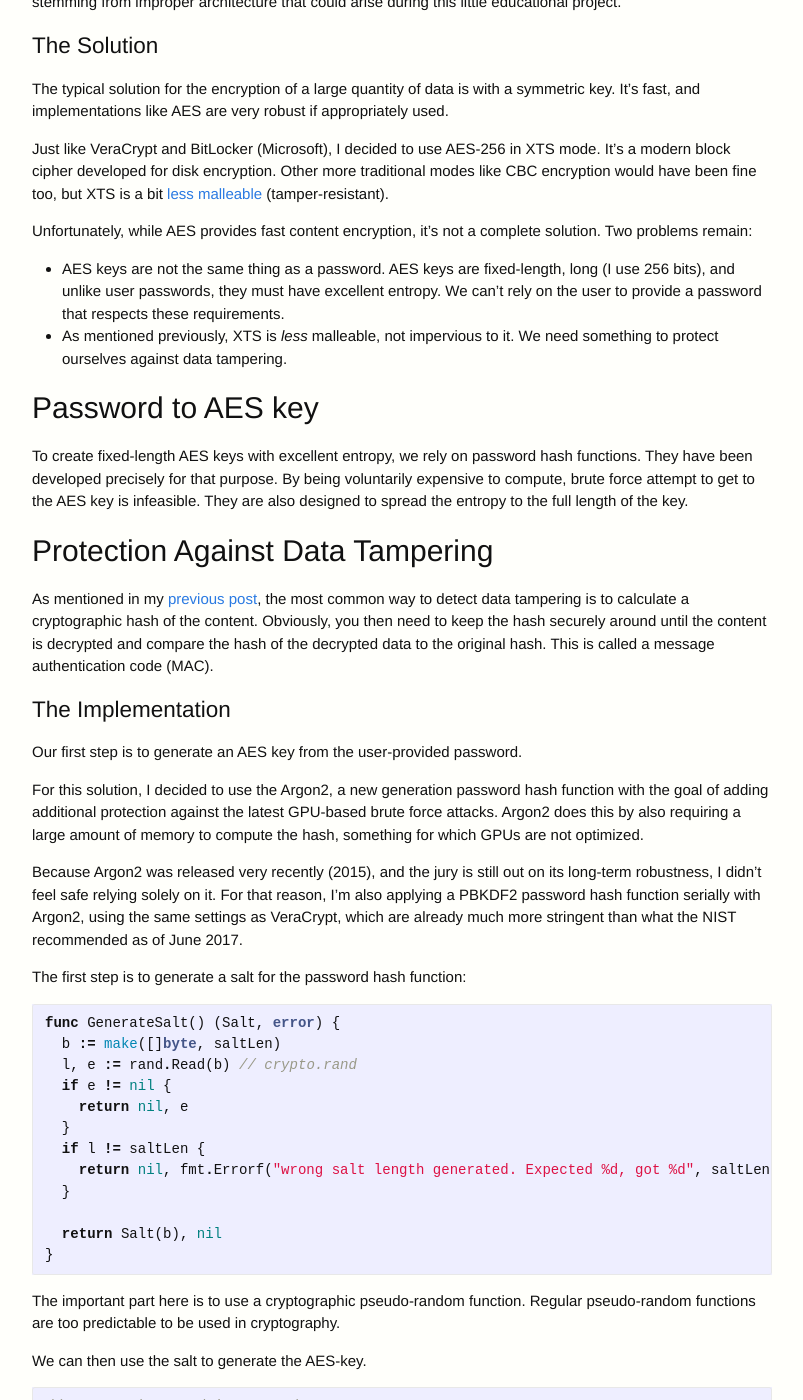
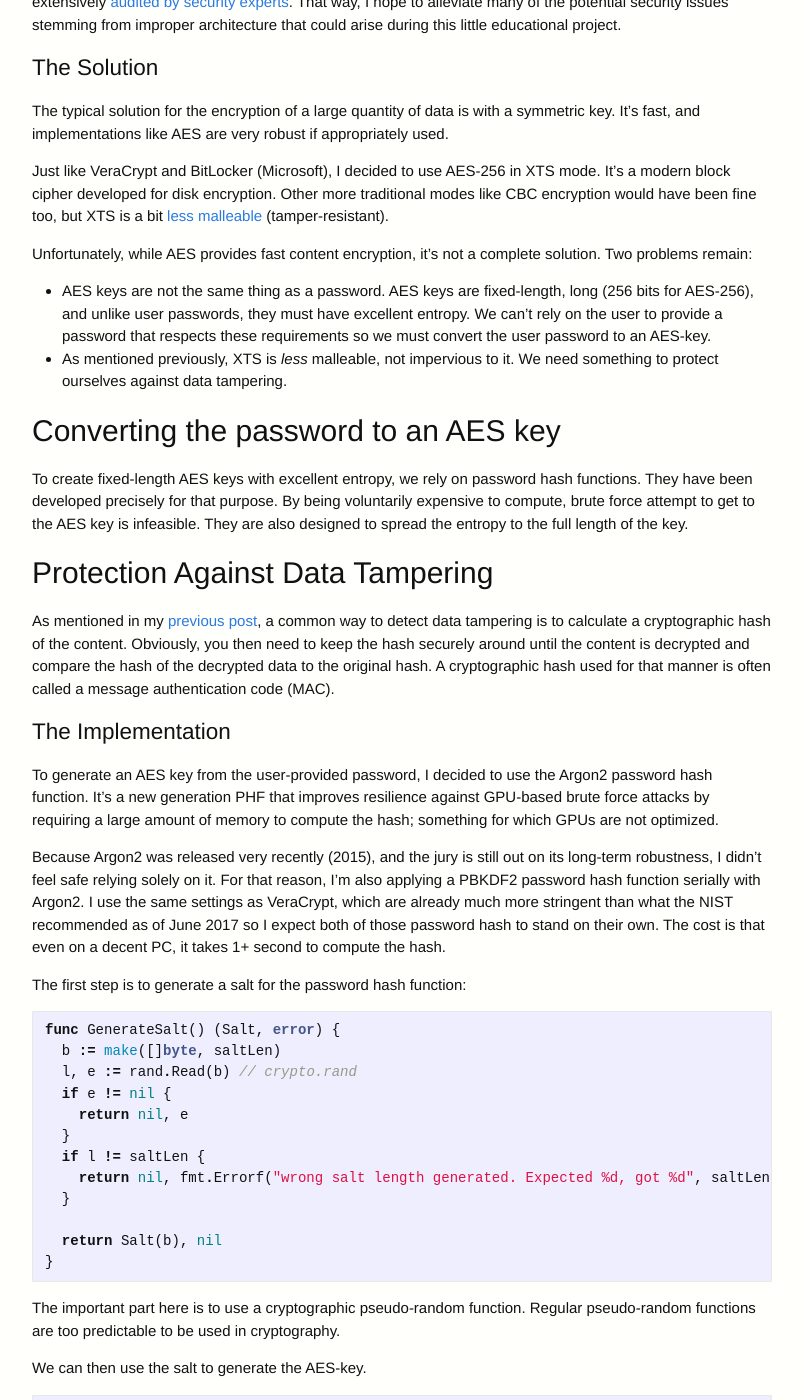
Before and after one commit to DanyJoly/danyjoly.github.io, a Jekyll site: the page built from _posts/2018-03-31-file-encryption-with-password.md, in a window 1280 px wide and 1400 px high, scrolled down 786 px. Shown: the whole window, without its empty margins (238-1041 px from the left). Built offline with Jekyll 4.4.1, drawn with Linux system fonts in a browser that asks for light colours; comment, search, counter and statistics services are not loaded; some of the changed text lies outside the part shown.

Commit message:
More details on client-server communication.

````diff
--- a/_posts/2018-03-31-file-encryption-with-password.md
+++ b/_posts/2018-03-31-file-encryption-with-password.md
@@ -7,7 +7,7 @@
 About a month ago I wrote a post about cryptography tools. In this article, I use some of these tools to create a convenient data encryption protocol for small files.
 
 # Security Disclaimer
-Unless you're an expert (I'm not), using existing software that stood the test of time such as [VeraCrypt](https://www.veracrypt.fr/) or [OpenPGP](https://www.openpgp.org/) is better than rolling your own solution. Even gluing existing and proven cryptography libraries require non-trivial expertise. The code provided here is to learn about cryptography, but unless multiple world-class experts give me their thumb up (could take a while), don't rely on it being flawless.
+Unless you're an expert (I'm not), using existing software that stood the test of time such as [VeraCrypt](https://www.veracrypt.fr/), [OpenPGP](https://www.openpgp.org/) or SSH is better than rolling your own solution. Even gluing existing and proven cryptography libraries requires non-trivial expertise. The goal of the code provided here is to learn about cryptography, but unless multiple world-class experts gave me their thumb up (and that could take a while), I wouldn't rely on it being flawless.
 
 # Requirements
 I had a couple of ideas in mind that require strong file encryption. One of them is a simple [command line tool](https://github.com/DanyJoly/go-filecrypt) to encrypt files.
@@ -26,23 +26,21 @@
 Just like VeraCrypt and BitLocker (Microsoft), I decided to use AES-256 in XTS mode.  It's a modern block cipher developed for disk encryption. Other more traditional modes like CBC encryption would have been fine too, but XTS is a bit [less malleable](https://crypto.stackexchange.com/questions/5587/what-is-the-advantage-of-xts-over-cbc-mode-with-diffuser/5593) (tamper-resistant).
 
 Unfortunately, while AES provides fast content encryption, it's not a complete solution. Two problems remain:
-* AES keys are not the same thing as a password. AES keys are fixed-length, long (I use 256 bits), and unlike user passwords, they must have excellent entropy. We can't rely on the user to provide a password that respects these requirements.
+* AES keys are not the same thing as a password. AES keys are fixed-length, long (256 bits for AES-256), and unlike user passwords, they must have excellent entropy. We can't rely on the user to provide a password that respects these requirements so we must convert the user password to an AES-key.
 * As mentioned previously, XTS is *less* malleable, not impervious to it. We need something to protect ourselves against data tampering.
 
-## Password to AES key
+## Converting the password to an AES key
 To create fixed-length AES keys with excellent entropy, we rely on password hash functions. They have been developed precisely for that purpose. By being voluntarily expensive to compute, brute force attempt to get to the AES key is infeasible. They are also designed to spread the entropy to the full length of the key.
 
 ## Protection Against Data Tampering
 
-As mentioned in my [previous post](http://localhost:4000/2018/02/26/cryptography-building-blocks-overview.html), the most common way to detect data tampering is to calculate a cryptographic hash of the content. Obviously, you then need to keep the hash securely around until the content is decrypted and compare the hash of the decrypted data to the original hash. This is called a message authentication code (MAC).
+As mentioned in my [previous post](http://localhost:4000/2018/02/26/cryptography-building-blocks-overview.html), a common way to detect data tampering is to calculate a cryptographic hash of the content. Obviously, you then need to keep the hash securely around until the content is decrypted and compare the hash of the decrypted data to the original hash. A cryptographic hash used for that manner is often called a message authentication code (MAC).
 
 # The Implementation
 
-Our first step is to generate an AES key from the user-provided password.
+To generate an AES key from the user-provided password, I decided to use the Argon2 password hash function. It's a new generation PHF that improves resilience against GPU-based brute force attacks by requiring a large amount of memory to compute the hash; something for which GPUs are not optimized.
 
-For this solution, I decided to use the Argon2, a new generation password hash function with the goal of adding additional protection against the latest GPU-based brute force attacks. Argon2 does this by also requiring a large amount of memory to compute the hash, something for which GPUs are not optimized.
-
-Because Argon2 was released very recently (2015), and the jury is still out on its long-term robustness, I didn't feel safe relying solely on it. For that reason, I'm also applying a PBKDF2 password hash function serially with Argon2, using the same settings as VeraCrypt, which are already much more stringent than what the NIST recommended as of June 2017.
+Because Argon2 was released very recently (2015), and the jury is still out on its long-term robustness, I didn't feel safe relying solely on it. For that reason, I'm also applying a PBKDF2 password hash function serially with Argon2. I use the same settings as VeraCrypt, which are already much more stringent than what the NIST recommended as of June 2017 so I expect both of those password hash to stand on their own. The cost is that even on a decent PC, it takes 1+ second to compute the hash.
 
 The first step is to generate a salt for the password hash function:
 ```go
@@ -158,15 +156,17 @@
 You can also see how I use it to do simple file encryption with the [go-filecrypt](https://github.com/DanyJoly/go-filecrypt) project.
 
 # Limitations
-## Not suitable for stream encryption
+## (Feature) Not suitable for stream encryption
 The protocol format puts the padding at the start of the encrypted content. That is impractical for stream encryption as you don't necessarily know the content length of a data stream in advance. If you do know the full size of the data though, appending the padding leads to a simpler implementation for both encryption and decryption.
 
 If you need stream encryption, you could put the digest, the padding and its length at the end of the encrypted content. There are a few implementation bugs to be careful about when you'll read the data back though, assuming that you'll also support reading from a stream.
 
-## MAC-then-encrypt or encrypt-then-MAC?
-Just like VeraCrypt/TrueCrypt, I pack the digest along with the content. AES in XTS mode still being tamperable, it's possible in theory to tamper the data so that both the digest and the content match. From what I understand, this is not something likely, but if you have a way to hash the encrypted content and then keep the digest elsewhere securely, it's a better solution. It seemed rather impractical in the case of an encrypted file to pass along though so I don't think this would apply to this problem. I'm also assuming that if a better option existed, VeraCrypt/TrueCrypt would have done so already.
+## (Security) Not suitable as a communication protocol
+Just like VeraCrypt/TrueCrypt, I make a digest on the plaintext and then I encrypt it along with the plaintext. While this is fine for file or disk encryption and such, it's unsafe for client-server communication. If you need secure communication, use [ssh](https://en.wikipedia.org/wiki/Secure_Shell).
 
-See a conversation about this point of contention [here](https://crypto.stackexchange.com/questions/202/should-we-mac-then-encrypt-or-encrypt-then-mac).
+Designing a secure client-server communication protocol is quite a bit more difficult. Hackers have found plenty of clever tricks to make a server reveal information about the plaintext. A server *has* the correct AES-key / password and therefore it can reveal information about the plaintext through clever queries from a hacker, which can then be used to break the encryption.
+
+Examples of such types of attacks [here](https://en.wikipedia.org/wiki/Padding_oracle_attack),  [here](https://moxie.org/blog/the-cryptographic-doom-principle/) and [here](https://crypto.stackexchange.com/questions/202/should-we-mac-then-encrypt-or-encrypt-then-mac).
 
 # References
 
````
